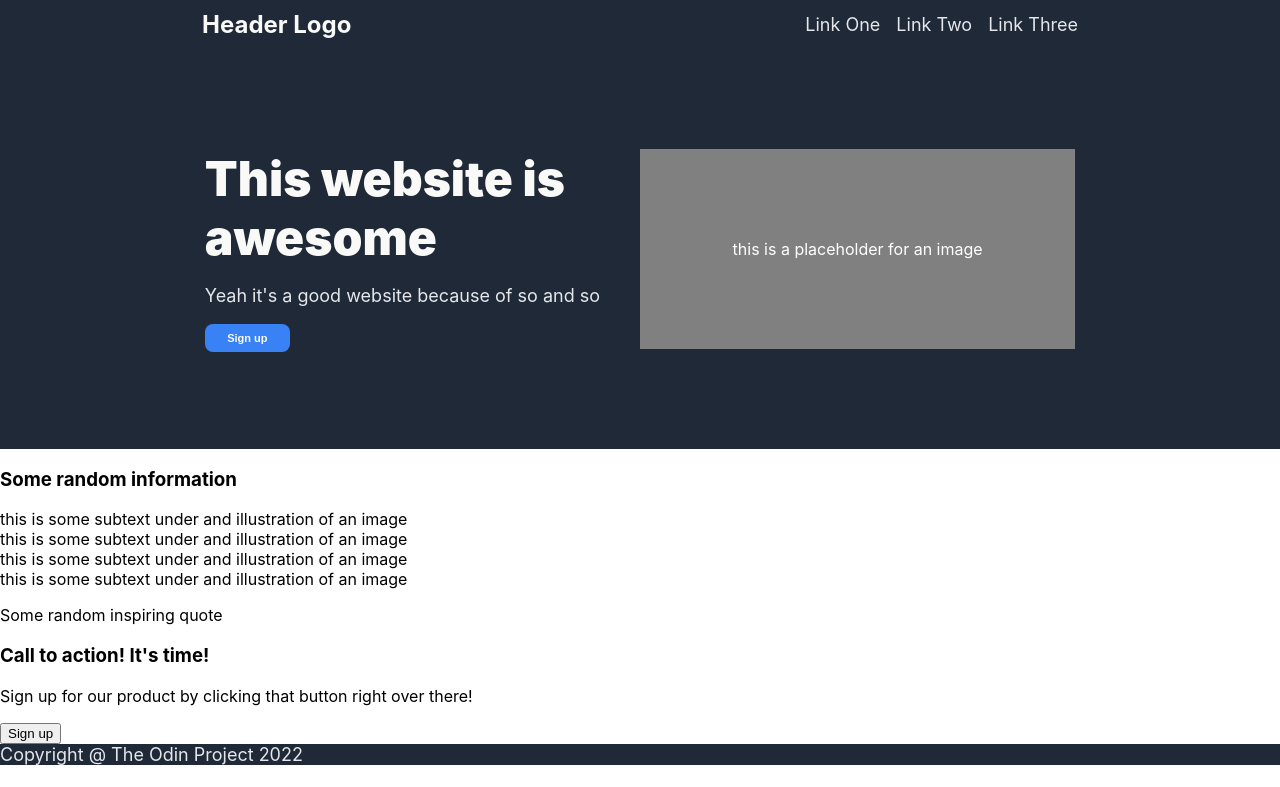
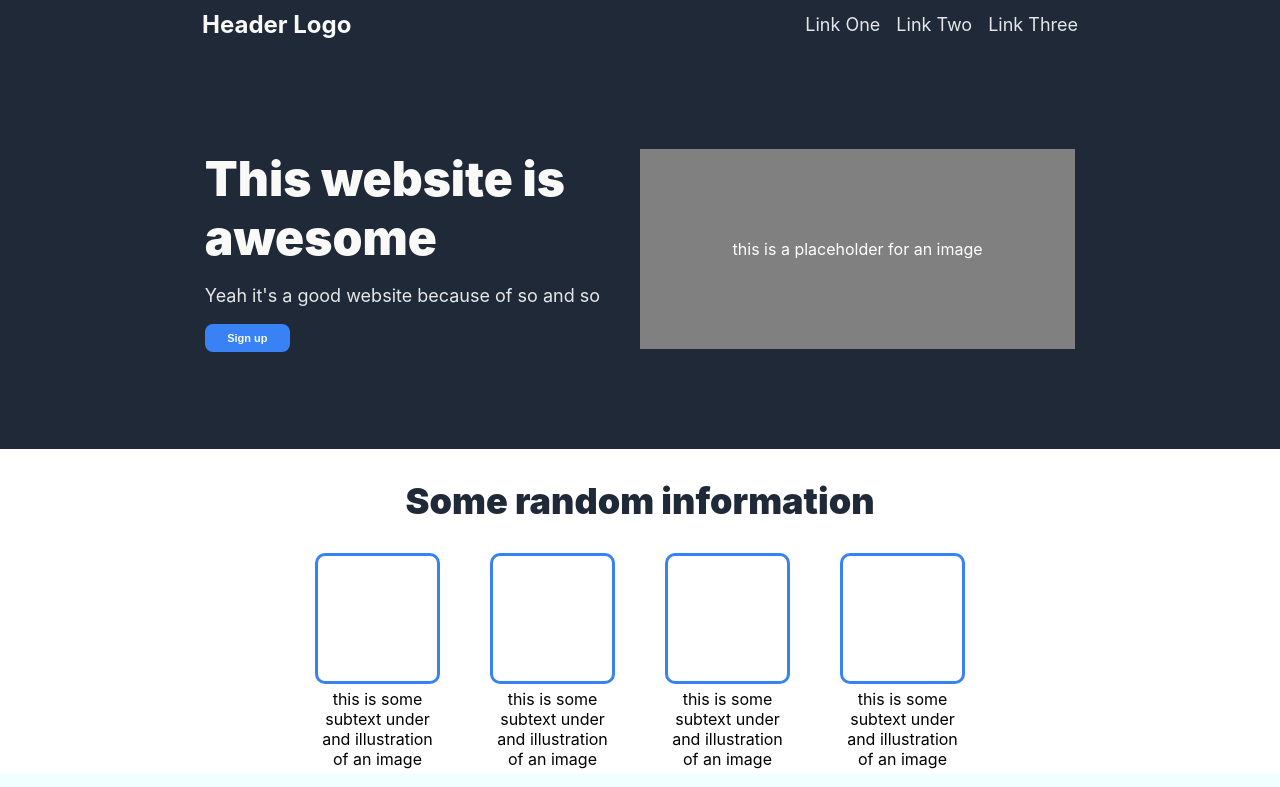
Before and after one commit to akiraah/top-landing-page, a plain HTML site: page index.html in a window 1280 px wide. Shown: the top 787 px of the page. Drawn offline with Linux system fonts and the light colour scheme.

Commit message:
cards section styled

```diff
--- a/index.html
+++ b/index.html
@@ -30,7 +30,7 @@
     </div>
     <div class="container">
       <div class="card-container">
-        <h3>Some random information</h3>
+        <div class="information-header">Some random information</div>
         <div class="cards">
           <div class="card">
             <div class="box"></div>
--- a/styles.css
+++ b/styles.css
@@ -5,6 +5,7 @@ body {
   min-height: 100vh;
   display: flex;
   flex-direction: column;
+  justify-content: space-between;
 }
 
 /* HERO -> header, navbar and main intro */
@@ -52,7 +53,7 @@ header {
 }
 
 .sign-up {
-  background-color: #3882F6;
+  background-color: #3882f6;
   font-size: 11px;
   height: 28px;
   color: #f9faf8;
@@ -91,3 +92,52 @@ a {
   color: #e5e7eb;
   font-size: 18px;
 }
+
+/* card container */
+.container {
+  display: flex;
+  flex-direction: column;
+  flex: 1;
+}
+
+.card-container {
+  display: flex;
+  flex-direction: column;
+}
+
+.information-header {
+  color: #1f2937;
+  font-size: 36px;
+  font-weight: 900;
+  text-align: center;
+  padding: 30px;
+}
+
+.cards {
+  display: flex;
+  justify-content: center;
+  gap: 50px;
+}
+
+.card {
+  display: flex;
+  flex-direction: column;
+  max-width: 125px;
+  text-align: center;
+  word-wrap: break-word;
+}
+
+.box {
+  border: #3882f6 3px solid;
+  border-radius: 10px;
+  height: 125px;
+  width: inherit;
+}
+
+.text {
+  padding: 5px;
+}
+
+.quote {
+  background-color: azure;
+}
```
